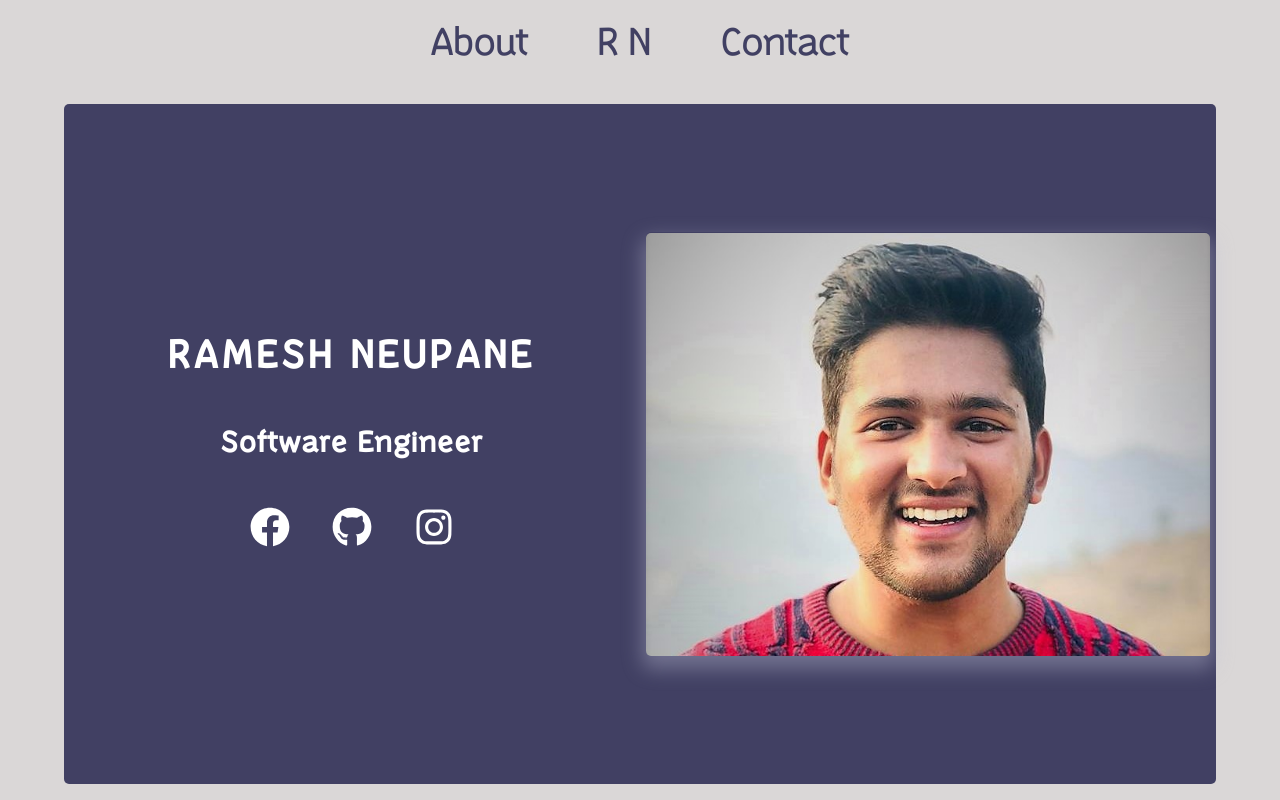
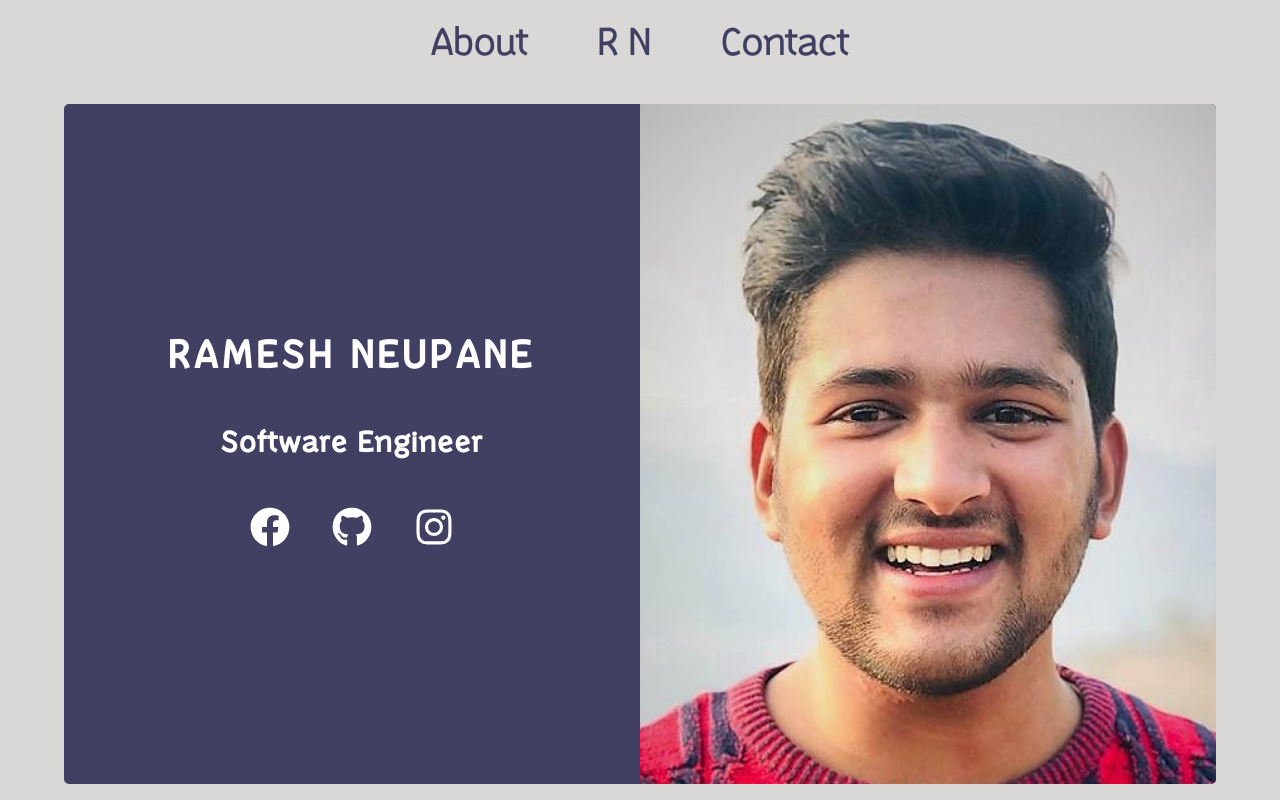
Before and after one commit to RameshNeupane/rameshneupane.github.io, a React (Create React App) app: page / in a window 1280 px wide. Built offline with nearby package versions, Linux system fonts and the light colour scheme.

Commit message:
home img div updated

```diff
--- a/src/components/Home/Home.css
+++ b/src/components/Home/Home.css
@@ -25,13 +25,11 @@
   display: flex;
   align-items: center;
   justify-content: center;
-}
-
-.home .home-img img {
-  width: 98%;
-  height: auto;
-  border-radius: 0.5rem;
-  box-shadow: rgba(187, 187, 211, 0.4) 0 1rem 2rem 0.4rem;
+  background-image: url("../../images/background.jpg");
+  background-position: center;
+  background-size: cover;
+  background-repeat: no-repeat;
+  border-radius: 0 0.5rem 0.5rem 0;
 }
 
 .home .home-info {
--- a/src/components/Home/Home.js
+++ b/src/components/Home/Home.js
@@ -1,14 +1,11 @@
 import React from "react";
 import { FaFacebook, FaInstagram, FaGithub } from "react-icons/fa";
 import "./Home.css";
-import ramesh from "../../images/background.jpg";
 
 const Home = () => {
   return (
     <div className="home">
-      <div className="home-img">
-        <img src={ramesh} alt="Ramesh Neupane" />
-      </div>
+      <div className="home-img"></div>
       <div className="home-info">
         <h1>Ramesh Neupane</h1>
         <h3>Software Engineer</h3>
```
